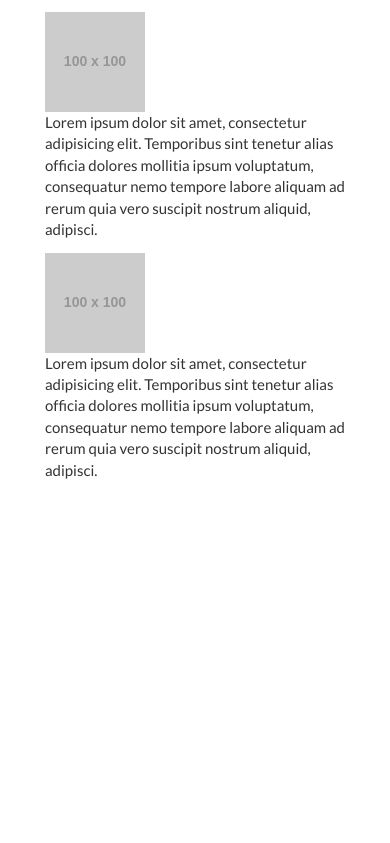
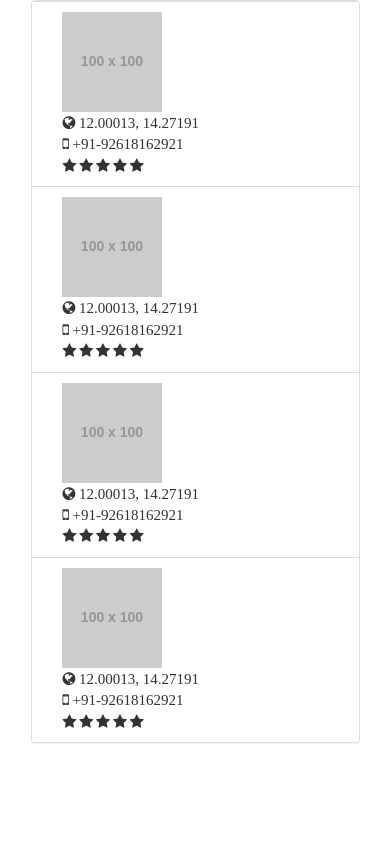
Before and after one commit to rajmani1995/publicportal, a Django app: page /dashboard/ in a window 390 px wide. Shown: the part 51-894 px from the top of the page. Run offline with Django 3.2, Linux system fonts and the light colour scheme; grey boxes labelled with a size stand in for pictures from a placeholder-image service; parts of the project's set-up code (start-up, migrations or seed data) failed here and were passed over; some libraries are stand-ins or nearby versions.

Commit message:
Changes to the Map, dynamic markers drop down and markers droppable

```diff
--- a/templates/map.html
+++ b/templates/map.html
@@ -8,10 +8,12 @@
 
 // The latitude and longitude of your business / place
 var position = [17.3660, 78.4760];
+var position2 = [17.3655, 78.4517];
 
 function showGoogleMaps() {
 
     var latLng = new google.maps.LatLng(position[0], position[1]);
+    var latLng2 = new google.maps.LatLng(position2[0], position2[1]);
 
     var mapOptions = {
         zoom: 13, // initialize zoom level - the max value is 21
@@ -93,7 +95,19 @@ function showGoogleMaps() {
         animation: google.maps.Animation.DROP
     });
 
+    marker2 = new google.maps.Marker({
+        position: latLng2,
+        title: "Hyderabad",
+        map: map,
+        draggable: false,
+        animation: google.maps.Animation.DROP
+    });
+
     marker['infowindow'] = new google.maps.InfoWindow({
+      content:"Hyderabad"
+    });
+
+    marker2['infowindow'] = new google.maps.InfoWindow({
       content:"Hyderabad"
     });
 
--- a/templates/user/dashboard.html
+++ b/templates/user/dashboard.html
@@ -1,26 +1,90 @@
 {% extends "layout/header.html" %}
 {% block content %}
+
     <div class="container-fluid">
         <div class="row">
             <div class="col-lg-8">
                 {% include "map.html" %}
             </div>
+
             <div class="col-lg-4 pull-right">
-			<div id="sidecontent" class="row-fluid">
-				<div class="col-lg-4">
-					<img src="http://placehold.it/100x100" alt="">
+            	<div class="row">
+        			<div class="col-xs-12  col-lg-12 col-sm-6">
+			            <div class="panel panel-default">
+			                <div class="row" style="display: none;">
+			                    <div class="col-xs-12">
+			                        <div class="input-group c-search">
+			                            <input type="text" class="form-control" id="contact-list-search">
+			                            <span class="input-group-btn">
+			                                <button class="btn btn-default" type="button"><span class="glyphicon glyphicon-search text-muted"></span></button>
+			                            </span>
 			                        </div>
-				<div class="col-lg-8">
-					Lorem ipsum dolor sit amet, consectetur adipisicing elit. Temporibus sint tenetur alias officia dolores mollitia ipsum voluptatum, consequatur nemo tempore labore aliquam ad rerum quia vero suscipit nostrum aliquid, adipisci.
 			                    </div>
-				<!-- <a href="#" class="btn btn-info btn-small">Problem</a> -->
 			                </div>
-			<div id="sidecontent" class="row-fluid">
-				<div class="col-lg-4">
-					<img src="http://placehold.it/100x100" alt="">
+
+			                <ul class="list-group" id="contact-list">
+			                    <li class="list-group-item">
+			                        <div class="col-xs-12 col-sm-5">
+			                            <img src="http://placehold.it/100x100" alt="100X100" class="img-responsive " />
 			                        </div>
-				<div class="col-lg-8">
-					Lorem ipsum dolor sit amet, consectetur adipisicing elit. Temporibus sint tenetur alias officia dolores mollitia ipsum voluptatum, consequatur nemo tempore labore aliquam ad rerum quia vero suscipit nostrum aliquid, adipisci.
+			                        <div class="col-xs-12 col-sm-7">
+			                            <span class="fa fa-globe"> 12.00013, 14.27191</span><br>
+			                            <span class="fa fa-mobile"> +91-92618162921</span><br>
+			                            <span class="fa fa-star"></span>
+			                            <span class="fa fa-star"></span>
+			                            <span class="fa fa-star"></span>
+			                            <span class="fa fa-star"></span>
+			                            <span class="fa fa-star"></span>
+			                        </div>
+			                        <div class="clearfix"></div>
+			                    </li>
+			                    <li class="list-group-item">
+			                        <div class="col-xs-12 col-sm-5">
+			                            <img src="http://placehold.it/100x100" alt="100X100" class="img-responsive " />
+			                        </div>
+			                        <div class="col-xs-12 col-sm-7">
+			                            <span class="fa fa-globe"> 12.00013, 14.27191</span><br>
+			                            <span class="fa fa-mobile"> +91-92618162921</span><br>
+			                            <span class="fa fa-star"></span>
+			                            <span class="fa fa-star"></span>
+			                            <span class="fa fa-star"></span>
+			                            <span class="fa fa-star"></span>
+			                            <span class="fa fa-star"></span>
+			                        </div>
+			                        <div class="clearfix"></div>
+			                    </li>
+			                    <li class="list-group-item">
+			                        <div class="col-xs-12 col-sm-5">
+			                            <img src="http://placehold.it/100x100" alt="100X100" class="img-responsive " />
+			                        </div>
+			                        <div class="col-xs-12 col-sm-7">
+			                            <span class="fa fa-globe"> 12.00013, 14.27191</span><br>
+			                            <span class="fa fa-mobile"> +91-92618162921</span><br>
+			                            <span class="fa fa-star"></span>
+			                            <span class="fa fa-star"></span>
+			                            <span class="fa fa-star"></span>
+			                            <span class="fa fa-star"></span>
+			                            <span class="fa fa-star"></span>
+			                        </div>
+			                        <div class="clearfix"></div>
+			                    </li>
+			                    <li class="list-group-item">
+			                        <div class="col-xs-12 col-sm-5">
+			                            <img src="http://placehold.it/100x100" alt="100X100" class="img-responsive " />
+			                        </div>
+			                        <div class="col-xs-12 col-sm-7">
+			                            <span class="fa fa-globe"> 12.00013, 14.27191</span><br>
+			                            <span class="fa fa-mobile"> +91-92618162921</span><br>
+			                            <span class="fa fa-star"></span>
+			                            <span class="fa fa-star"></span>
+			                            <span class="fa fa-star"></span>
+			                            <span class="fa fa-star"></span>
+			                            <span class="fa fa-star"></span>
+			                        </div>
+			                        <div class="clearfix"></div>
+			                    </li>
+			                </ul>
+            			</div>
         			</div>
 				</div>
             </div>
@@ -30,7 +94,6 @@
 	$(window).resize(function () {
 		var h = $(window).height(),
 		offsetTop = 0; // Calculate the top offset
-
 		$('#googlemaps').css('height', (h - offsetTop));
 	}).resize();
     </script>
```
Lines whose indentation alone changed are shown as unchanged.
